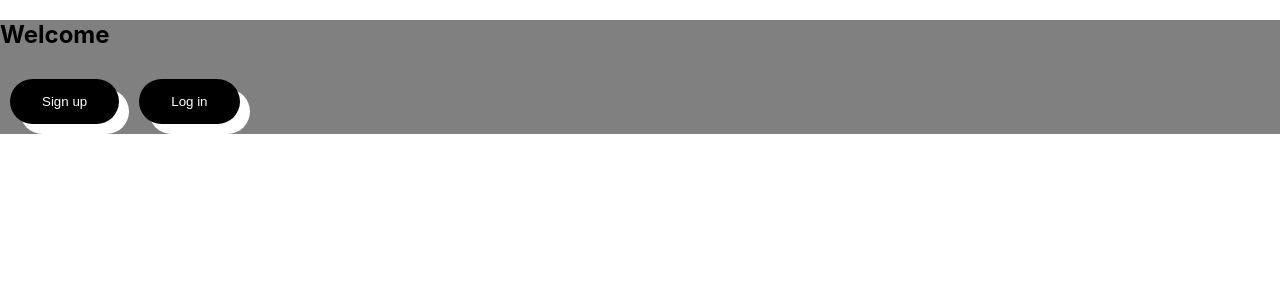
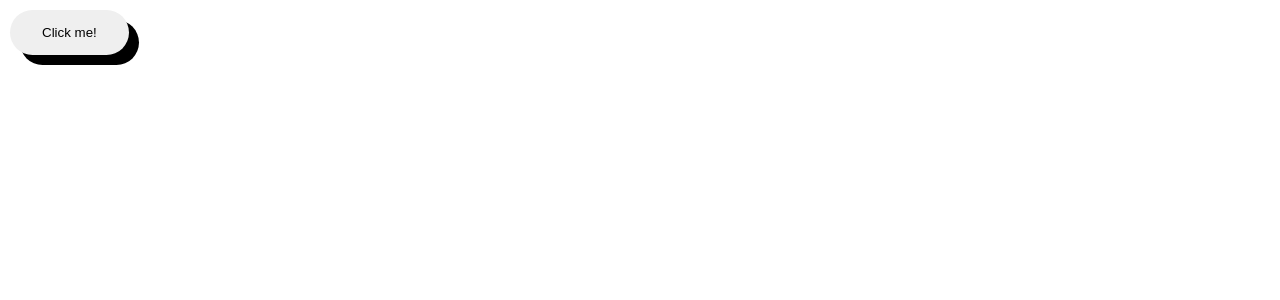
Before and after one commit to thesaurabhkushwaha/basics-react, a React (Create React App) app: page / in a window 1280 px wide. Shown: the top 300 px of the page. Built offline with nearby package versions, Linux system fonts and the light colour scheme.

Commit message:
Add useRef example

```diff
--- a/src/App.js
+++ b/src/App.js
@@ -1,6 +1,7 @@
 import './App.css';
 import MyButton from './components/MyBotton/MyButton';
 import MyApp from './components/MyContext/MyContext';
+import Counter from './components/MyRef/MyRef';
 
 export default function App() {
   const clicked = true
@@ -24,7 +25,8 @@
         {/* <h1>Frens</h1>
         <ul>{listFrens}</ul> */}
         {/* <MyButton name={buttonName} showText={clicked}/> */}
-        <MyApp/>
+        {/* <MyApp/> */}
+        <Counter/>
         {/* <MyButton name={buttonName} showText={clicked}/> */}
     </>
 
--- a/src/components/MyContext/MyContext.js
+++ b/src/components/MyContext/MyContext.js
@@ -5,7 +5,7 @@
 
 export default function MyApp() {
   return (
-    <ThemeContext.Provider value="dark">
+    <ThemeContext.Provider value="light">
       <Form />
     </ThemeContext.Provider>
   )
--- /dev/null
+++ b/src/components/MyRef/MyRef.js
@@ -0,0 +1,18 @@
+import { useRef, useState } from 'react';
+
+export default function Counter() {
+  let ref = useRef(0);
+  const [dummy,setDummy]= useState(0);
+
+  function handleClick() {
+    setDummy(dummy+1);
+    ref.current = ref.current + 1;
+    alert('You clicked ' + ref.current + ' times!');
+  }
+
+  return (
+    <button onClick={handleClick}>
+      Click me!
+    </button>
+  );
+}
```
